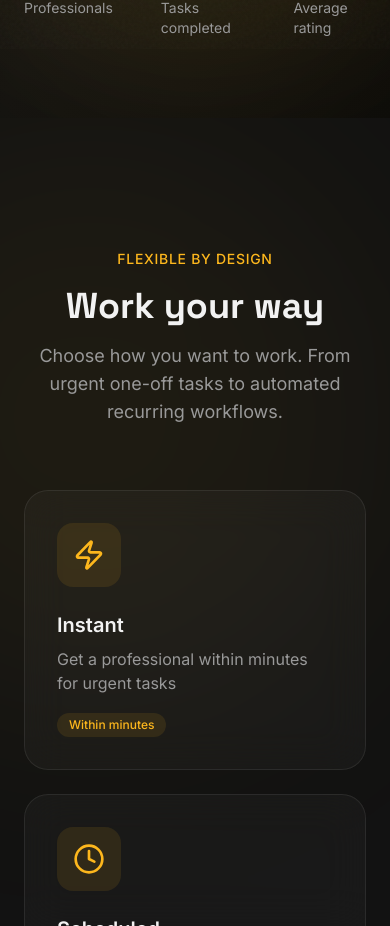
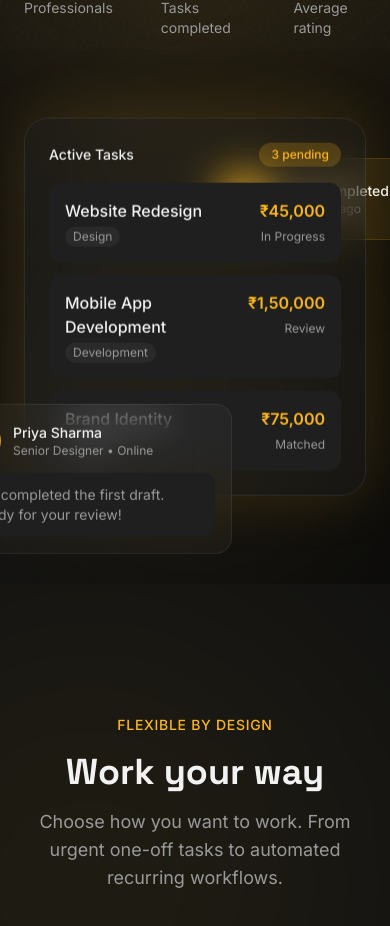
Before and after one commit to george-vpr/zypzo-site, a Next.js app: page / in a window 390 px wide. Shown: the part 795-1721 px from the top of the page. Built offline with nearby package versions, Linux system fonts and the light colour scheme.

Commit message:
Update hero.tsx

```diff
--- a/components/landing/hero.tsx
+++ b/components/landing/hero.tsx
@@ -145,7 +145,7 @@ export function Hero() {
             initial={{ opacity: 0, x: 50 }}
             animate={{ opacity: 1, x: 0 }}
             transition={{ duration: 0.8, delay: 0.4 }}
-            className="relative hidden lg:block"
+            className="relative block mt-10 lg:mt-0"
           >
             <div className="relative">
               {/* Main card */}
```
